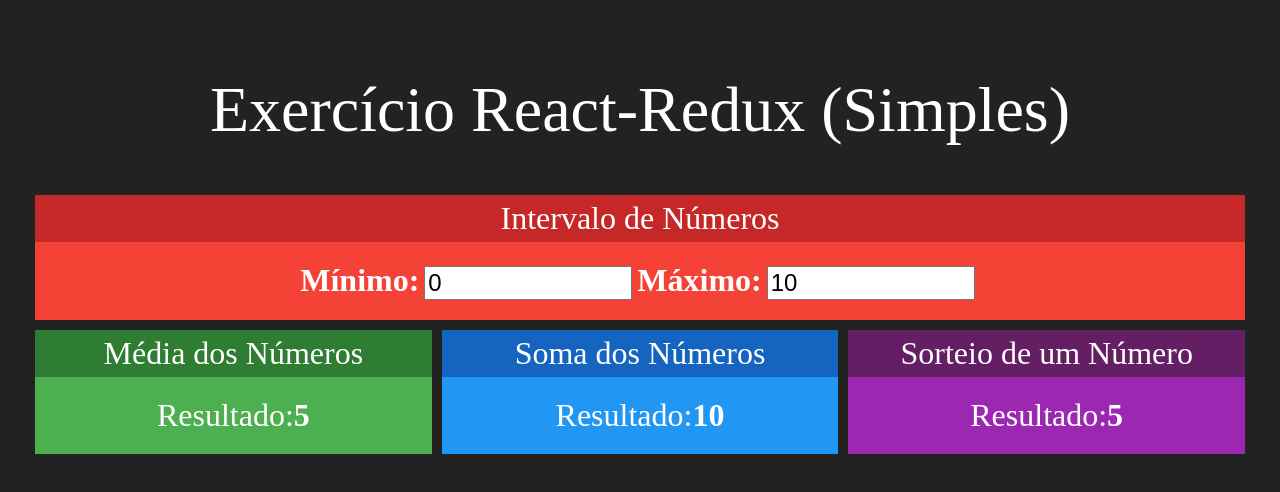
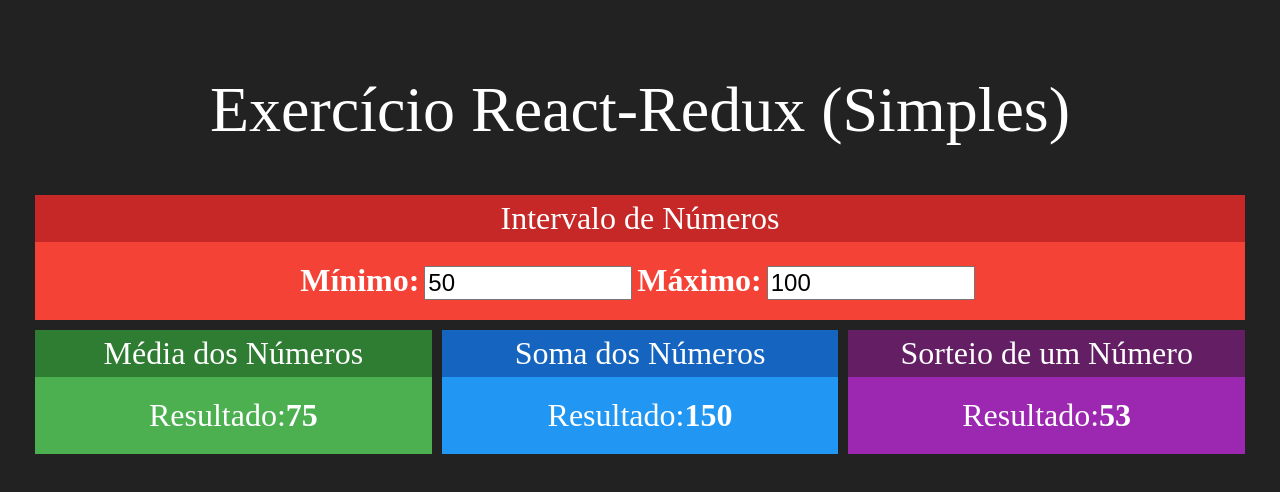
Before and after one commit to DiegoPereira100/ReduxSimples, a React (Create React App) app: page / in a window 1280 px wide. Shown: the top 492 px of the page. Built offline with nearby package versions, Linux system fonts and the light colour scheme.

Commit message:
Implementação sem Redux

```diff
--- a/src/App.js
+++ b/src/App.js
@@ -1,3 +1,4 @@
+import React, { useState } from 'react';
 import logo from './logo.svg';
 import './App.css';
 import Interval from './components/Interval';
@@ -6,19 +7,24 @@
 import Sorteio from './components/Sorteio';
 
 function App() {
+
+  const [min, setMin] = useState(50)
+  const [max, setMax] = useState(100)
+
   return (
     <div className="App">
       <h1>Exercício React-Redux (Simples)</h1>
       <div className='linha'>
 
-      <Interval></Interval>
+      <Interval min={min} max={max}
+        onMinChanged={setMin} onMaxChanged={setMax}></Interval>
 
       </div>
       <div className='linha'>
 
-      <Media></Media>
-      <Soma></Soma>
-      <Sorteio></Sorteio>
+      <Media min={min} max={max}></Media>
+      <Soma min={min} max={max}></Soma>
+      <Sorteio min={min} max={max}></Sorteio>
 
       </div>
     </div>
--- a/src/components/Interval.jsx
+++ b/src/components/Interval.jsx
@@ -4,17 +4,22 @@
 import Card from './Card'
 
 export default props => {
+
+    const { min, max } = props
+
     return (
         <Card title="Intervalo de Números" red>
             <div className='Interval'>
 
                 <span>
                     <strong>Mínimo:</strong>
-                    <input type="number" value={0} readOnly/>
+                    <input type="number" value={min}
+                        onChange={e => props.onMinChanged(+e.target.value)} />
                 </span>
                 <span>
                     <strong>Máximo:</strong>
-                    <input type="number" value={10} readOnly/>
+                    <input type="number" value={max}
+                        onChange={e => props.onMaxChanged(+e.target.value)} />
                 </span>
 
             </div>
--- a/src/components/Media.jsx
+++ b/src/components/Media.jsx
@@ -3,12 +3,15 @@
 import Card from './Card'
 
 export default props => {
+
+    const { min, max } = props
+
     return (
         <Card title="Média dos Números" green>
             <div>
                 <span>
                     <span>Resultado:</span>
-                    <strong>5</strong>
+                    <strong>{(max + min) / 2}</strong>
                 </span>
             </div>
         </Card>
--- a/src/components/Soma.jsx
+++ b/src/components/Soma.jsx
@@ -3,12 +3,15 @@
 import Card from './Card'
 
 export default props => {
+
+    const { min, max } = props
+
     return (
         <Card title="Soma dos Números" blue>
             <div>
                 <span>
                     <span>Resultado:</span>
-                    <strong>10</strong>
+                    <strong>{ max + min }</strong>
                 </span>
             </div>
         </Card>
--- a/src/components/Sorteio.jsx
+++ b/src/components/Sorteio.jsx
@@ -3,12 +3,17 @@
 import Card from './Card'
 
 export default props => {
+
+    const { min, max } = props
+
+    const Random = parseInt(Math.random() * (max - min)) + min
+
     return (
         <Card title="Sorteio de um Número" purple>
             <div>
                 <span>
                     <span>Resultado:</span>
-                    <strong>5</strong>
+                    <strong>{Random}</strong>
                 </span>
             </div>
         </Card>
```
